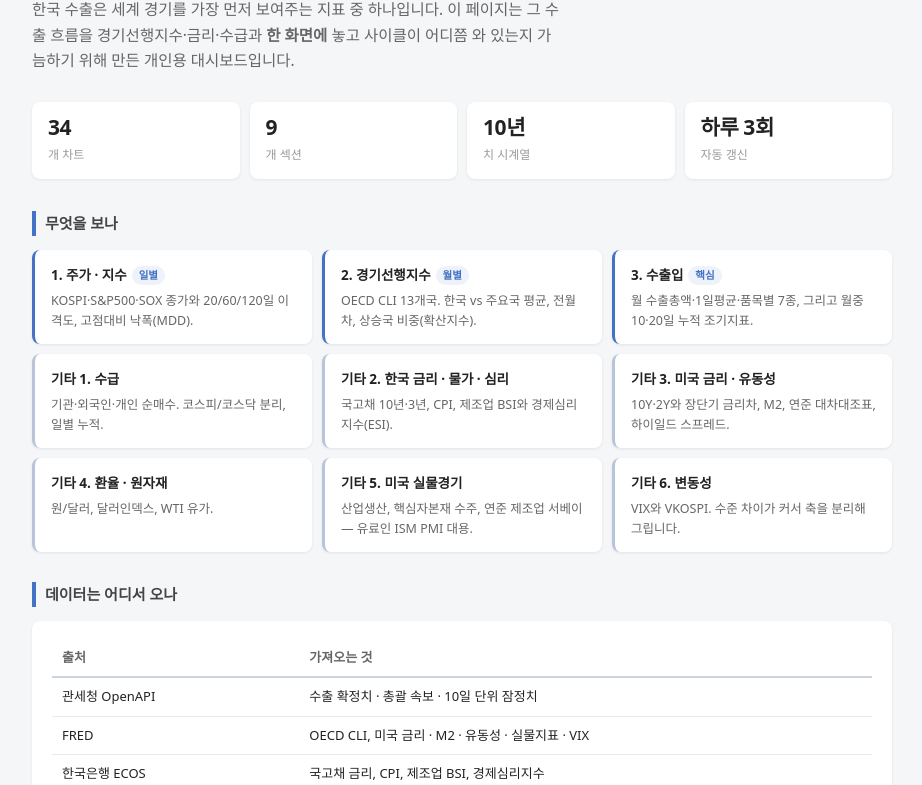
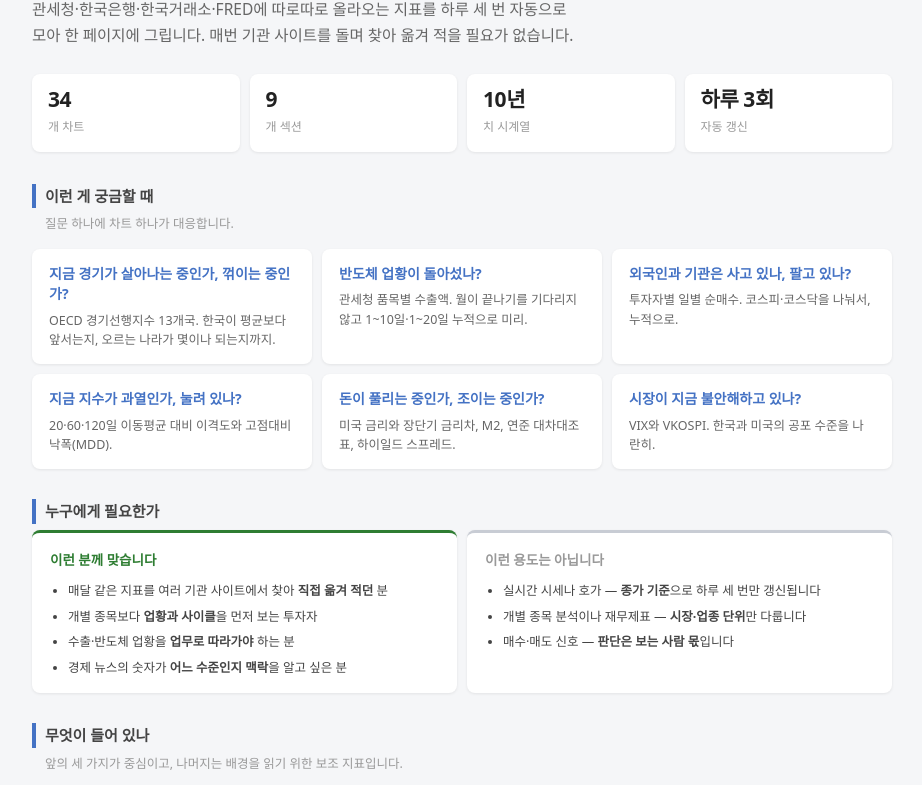
Before and after one commit to jroh7115-arch/macro-dashboard, a plain HTML site: page about.html in a window 1280 px wide. Shown: the part 145-930 px from the top of the page, without its empty margins (178-1100 px from the left). Drawn offline with Linux system fonts and the light colour scheme.

Commit message:
Lead the explainer with who it is for, not the export thesis
The page opened on "exports move first, stocks follow". That is one
reading of one section, so it framed the whole dashboard too narrowly.
Open instead on what the page actually does -- pull scattered agency
data into one screen -- and answer the reader's real question first:
six things you might want to know, each mapped to a chart, then an
explicit fits / does-not-fit split so someone can tell in a few seconds
whether this is for them.

Co-Authored-By: Claude Opus 5 <noreply@anthropic.com>

```diff
--- a/about.html
+++ b/about.html
@@ -4,7 +4,7 @@
 <meta charset="utf-8">
 <meta name="viewport" content="width=device-width, initial-scale=1">
 <title>대시보드 소개</title>
-<meta name="description" content="한국 수출과 글로벌 경기 사이클을 한 화면에서 추적하는 개인용 매크로 대시보드 소개">
+<meta name="description" content="흩어진 한국·미국 경제지표를 하루 세 번 자동으로 모아 한 화면에 그리는 개인용 매크로 대시보드 소개">
 <style>
   :root {
     --bg: #f5f6f8; --fg: #222; --muted: #666; --faint: #999;
@@ -21,13 +21,13 @@
   .wrap { max-width: 860px; margin: 0 auto; }
 
   /* 헤더 */
-  header { margin-bottom: 28px; }
+  header { margin-bottom: 26px; }
   .eyebrow {
     font-size: 12px; font-weight: 700; letter-spacing: .08em;
     color: var(--accent); text-transform: uppercase; margin-bottom: 8px;
   }
   h1 { font-size: 27px; line-height: 1.3; margin: 0 0 12px; letter-spacing: -.01em; }
-  .lede { font-size: 15.5px; color: var(--muted); margin: 0; max-width: 60ch; }
+  .lede { font-size: 15.5px; color: var(--muted); margin: 0; max-width: 62ch; }
 
   /* 숫자 줄 */
   .stats { display: flex; flex-wrap: wrap; gap: 10px; margin: 24px 0 32px; }
@@ -38,16 +38,41 @@
   .stat b { display: block; font-size: 21px; line-height: 1.2; letter-spacing: -.02em; }
   .stat span { font-size: 12px; color: var(--faint); }
 
-  /* 공통 섹션 */
+  /* 공통 */
   section { margin-bottom: 30px; }
   h2 {
-    font-size: 15px; margin: 0 0 14px; color: #444;
+    font-size: 15px; margin: 0 0 6px; color: #444;
     border-left: 4px solid var(--accent); padding-left: 9px;
   }
+  .sub { font-size: 12.5px; color: var(--faint); margin: 0 0 14px; padding-left: 13px; }
   .block {
     background: var(--card); border-radius: 8px; padding: 18px 20px;
     box-shadow: var(--shadow);
   }
+
+  /* 질문 카드 */
+  .qgrid { display: grid; grid-template-columns: repeat(auto-fit, minmax(258px, 1fr)); gap: 10px; }
+  .qa {
+    background: var(--card); border-radius: 8px; padding: 15px 17px;
+    box-shadow: var(--shadow);
+  }
+  .qa .q {
+    font-size: 14px; font-weight: 700; color: var(--accent);
+    margin-bottom: 6px; line-height: 1.45;
+  }
+  .qa .a { font-size: 12.5px; color: var(--muted); line-height: 1.55; }
+
+  /* 맞다 / 아니다 */
+  .fit { display: grid; grid-template-columns: repeat(auto-fit, minmax(270px, 1fr)); gap: 10px; }
+  .fit .block { padding: 16px 18px; }
+  .fit h3 { font-size: 13.5px; margin: 0 0 10px; display: flex; align-items: center; gap: 7px; }
+  .yes { border-top: 3px solid var(--green); }
+  .no  { border-top: 3px solid #c8ccd4; }
+  .yes h3 { color: var(--green); }
+  .no  h3 { color: var(--faint); }
+  .fit ul { margin: 0; padding-left: 18px; font-size: 12.5px; color: #444; }
+  .fit li { margin-bottom: 6px; line-height: 1.55; }
+  .fit li:last-child { margin-bottom: 0; }
 
   /* 섹션 목록 */
   .grid { display: grid; grid-template-columns: repeat(auto-fit, minmax(230px, 1fr)); gap: 10px; }
@@ -74,17 +99,15 @@
 
   /* 범례 */
   .dot { width: 10px; height: 10px; border-radius: 50%; display: inline-block; vertical-align: -1px; margin-right: 6px; }
-  .legend { list-style: none; margin: 0; padding: 0; font-size: 13px; }
+  .legend { list-style: none; margin: 0 0 14px; padding: 0; font-size: 13px; }
   .legend li { padding: 5px 0; }
   .legend li + li { border-top: 1px solid var(--line); }
 
-  /* 읽는 법 */
   ul.plain { margin: 0; padding-left: 20px; font-size: 13.5px; color: #333; }
   ul.plain li { margin-bottom: 7px; }
   ul.plain li:last-child { margin-bottom: 0; }
   ul.plain b { color: var(--fg); }
 
-  /* 한계 */
   .caveat { border-left: 3px solid var(--amber); }
 
   /* 링크 버튼 */
@@ -108,11 +131,11 @@
 
   <header>
     <div class="eyebrow">한국 매크로 대시보드</div>
-    <h1>수출이 먼저 움직이고,<br>주가가 뒤따른다</h1>
+    <h1>흩어져 있는 경제지표를<br>한 화면에서</h1>
     <p class="lede">
-      한국 수출은 세계 경기를 가장 먼저 보여주는 지표 중 하나입니다.
-      이 페이지는 그 수출 흐름을 경기선행지수·금리·수급과 <b>한 화면에</b> 놓고
-      사이클이 어디쯤 와 있는지 가늠하기 위해 만든 개인용 대시보드입니다.
+      관세청·한국은행·한국거래소·FRED에 따로따로 올라오는 지표를
+      하루 세 번 자동으로 모아 한 페이지에 그립니다.
+      매번 기관 사이트를 돌며 찾아 옮겨 적을 필요가 없습니다.
     </p>
   </header>
 
@@ -124,7 +147,62 @@
   </div>
 
   <section>
-    <h2>무엇을 보나</h2>
+    <h2>이런 게 궁금할 때</h2>
+    <p class="sub">질문 하나에 차트 하나가 대응합니다.</p>
+    <div class="qgrid">
+      <div class="qa">
+        <div class="q">지금 경기가 살아나는 중인가, 꺾이는 중인가?</div>
+        <div class="a">OECD 경기선행지수 13개국. 한국이 평균보다 앞서는지, 오르는 나라가 몇이나 되는지까지.</div>
+      </div>
+      <div class="qa">
+        <div class="q">반도체 업황이 돌아섰나?</div>
+        <div class="a">관세청 품목별 수출액. 월이 끝나기를 기다리지 않고 1~10일·1~20일 누적으로 미리.</div>
+      </div>
+      <div class="qa">
+        <div class="q">외국인과 기관은 사고 있나, 팔고 있나?</div>
+        <div class="a">투자자별 일별 순매수. 코스피·코스닥을 나눠서, 누적으로.</div>
+      </div>
+      <div class="qa">
+        <div class="q">지금 지수가 과열인가, 눌려 있나?</div>
+        <div class="a">20·60·120일 이동평균 대비 이격도와 고점대비 낙폭(MDD).</div>
+      </div>
+      <div class="qa">
+        <div class="q">돈이 풀리는 중인가, 조이는 중인가?</div>
+        <div class="a">미국 금리와 장단기 금리차, M2, 연준 대차대조표, 하이일드 스프레드.</div>
+      </div>
+      <div class="qa">
+        <div class="q">시장이 지금 불안해하고 있나?</div>
+        <div class="a">VIX와 VKOSPI. 한국과 미국의 공포 수준을 나란히.</div>
+      </div>
+    </div>
+  </section>
+
+  <section>
+    <h2>누구에게 필요한가</h2>
+    <div class="fit">
+      <div class="block yes">
+        <h3>이런 분께 맞습니다</h3>
+        <ul>
+          <li>매달 같은 지표를 여러 기관 사이트에서 찾아 <b>직접 옮겨 적던</b> 분</li>
+          <li>개별 종목보다 <b>업황과 사이클</b>을 먼저 보는 투자자</li>
+          <li>수출·반도체 업황을 <b>업무로 따라가야</b> 하는 분</li>
+          <li>경제 뉴스의 숫자가 <b>어느 수준인지 맥락</b>을 알고 싶은 분</li>
+        </ul>
+      </div>
+      <div class="block no">
+        <h3>이런 용도는 아닙니다</h3>
+        <ul>
+          <li>실시간 시세나 호가 — <b>종가 기준</b>으로 하루 세 번만 갱신됩니다</li>
+          <li>개별 종목 분석이나 재무제표 — <b>시장·업종 단위</b>만 다룹니다</li>
+          <li>매수·매도 신호 — <b>판단은 보는 사람 몫</b>입니다</li>
+        </ul>
+      </div>
+    </div>
+  </section>
+
+  <section>
+    <h2>무엇이 들어 있나</h2>
+    <p class="sub">앞의 세 가지가 중심이고, 나머지는 배경을 읽기 위한 보조 지표입니다.</p>
     <div class="grid">
       <div class="item">
         <h3>1. 주가 · 지수<span class="tag">일별</span></h3>
@@ -135,7 +213,7 @@
         <p>OECD CLI 13개국. 한국 vs 주요국 평균, 전월차, 상승국 비중(확산지수).</p>
       </div>
       <div class="item">
-        <h3>3. 수출입<span class="tag">핵심</span></h3>
+        <h3>3. 수출입<span class="tag">월별</span></h3>
         <p>월 수출총액·1일평균·품목별 7종, 그리고 월중 10·20일 누적 조기지표.</p>
       </div>
       <div class="item alt">
@@ -212,7 +290,7 @@
         <li><span class="dot" style="background:#4472C4"></span>
             <b>확정치</b> — 관세청 최종 확정.</li>
       </ul>
-      <ul class="plain" style="margin-top:14px">
+      <ul class="plain">
         <li>차트 위에서 <b>휠을 굴리면 확대</b>, 드래그하면 좌우로 움직입니다.</li>
         <li>차트마다 <b>기간 버튼</b>이 있고, 기본은 전체 구간입니다.</li>
         <li>월별 지표는 <b>월 단위로 표시</b>됩니다(예: 2026-08).</li>
```
